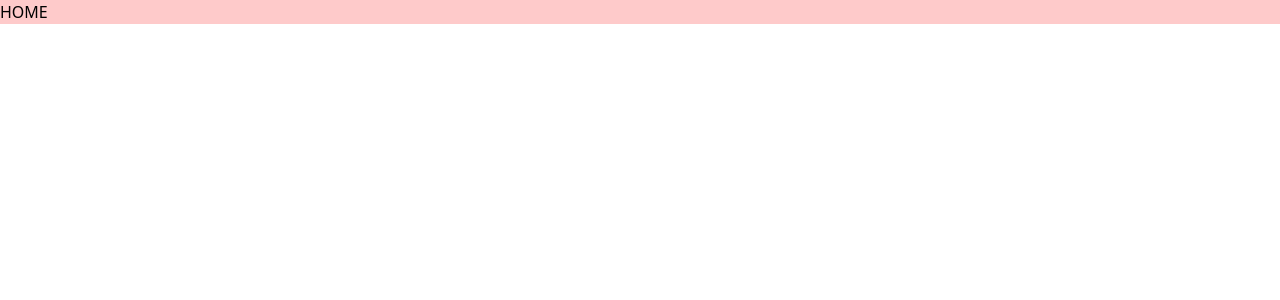
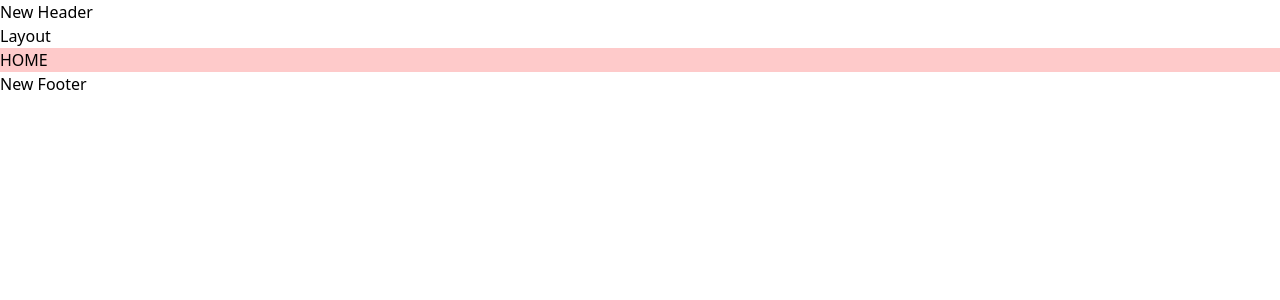
Before and after one commit to stain-franco/next-project, a Next.js app: page / in a window 1280 px wide. Shown: the top 300 px of the page. Built offline with nearby package versions, Linux system fonts and the light colour scheme.

Commit message:
creacion del layout

```diff
--- /dev/null
+++ b/components/Footer.jsx
@@ -0,0 +1,9 @@
+
+
+function Footer ()  {
+  return (
+    <h1>New Footer</h1>
+  )
+}
+
+export default Footer
--- /dev/null
+++ b/components/Header.jsx
@@ -0,0 +1,9 @@
+
+
+function Header  ()  {
+  return (
+    <h1>New Header</h1>
+  )
+}
+
+export default Header
--- /dev/null
+++ b/components/Layout.jsx
@@ -0,0 +1,15 @@
+import Header from "./Header"
+import Footer from "./Footer"
+
+const Layout = ({children}) => {
+  return (
+    <div>
+        <Header/>
+        <h1>Layout</h1>
+        {children}
+        <Footer/>
+    </div>
+  )
+}
+
+export default Layout
--- /dev/null
+++ b/pages/HomePage.jsx
@@ -0,0 +1,16 @@
+import Layout from "../components/Layout"
+
+const HomePage = () => {
+  return (
+    <div>
+      <h1>¡Bienvenido a mi sitio web!</h1>
+      <p>Este es el contenido de mi página de inicio.</p>
+    </div>
+  )
+}
+
+HomePage.getLayout = function getLayout(page) {
+  return <Layout>{page}</Layout>
+}
+
+export default HomePage
--- a/pages/index.tsx
+++ b/pages/index.tsx
@@ -1,7 +1,12 @@
+import Layout from '../components/Layout';
+
+
 export default function Home() {
   return (
     <>
-      <div className="bg-red-200">HOME</div>
+      <Layout>
+        <div className="bg-red-200">HOME</div>
+      </Layout>
     </>
   );
 }
```
